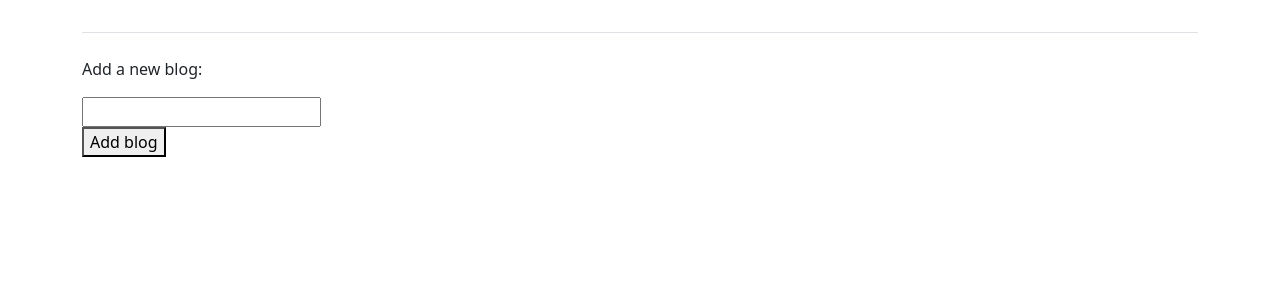
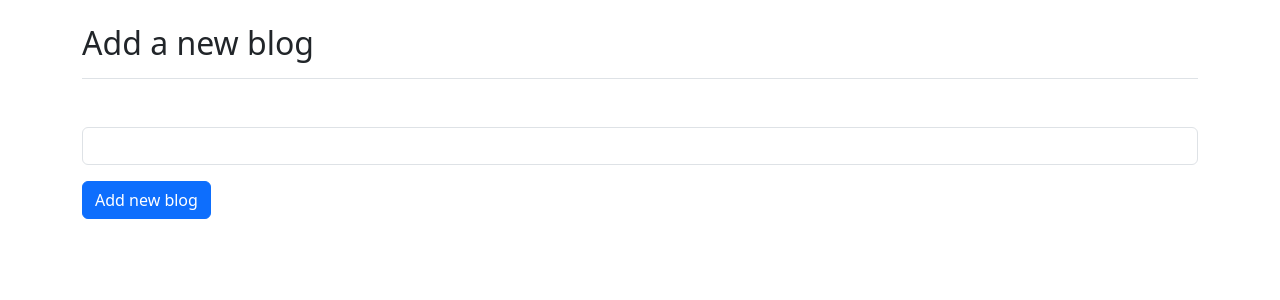
Before and after one commit to ArvinVega-projects/blog_project2, a Django app: page /new_blog in a window 1280 px wide. Shown: the part 58-358 px from the top of the page. Run offline with Django 5.2, Linux system fonts and the light colour scheme; the visitor is signed in with stand-in values (Sample User, id 1); some libraries are stand-ins or nearby versions.

Commit message:
Updated new_blog page to include django form layout and functionality.

```diff
--- a/blogs/templates/blogs/new_blog.html
+++ b/blogs/templates/blogs/new_blog.html
@@ -1,12 +1,14 @@
 {% extends "blogs/base.html" %}
+{% load django_bootstrap5 %}
+
+{% block page_header %}
+  <h2>Add a new blog</h2>
+{% endblock page_header %}
 
 {% block content %}
-  <p>Add a new blog:</p>
-
   <form action="{% url 'blogs:new_blog' %}" method="post">
     {% csrf_token %}
-    {{ form.as_div }}
-    <button name="submit">Add blog</button>
+    {% bootstrap_form form %}
+    {% bootstrap_button button_type="submit" content="Add new blog" %}
   </form>
-
-  {% endblock content %}
+{% endblock content %}
```
